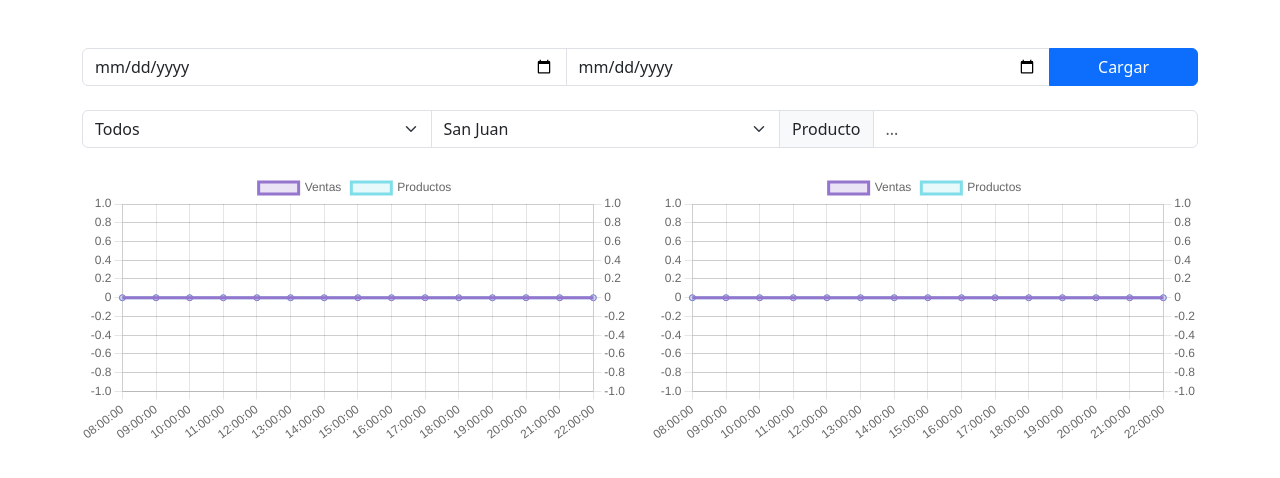
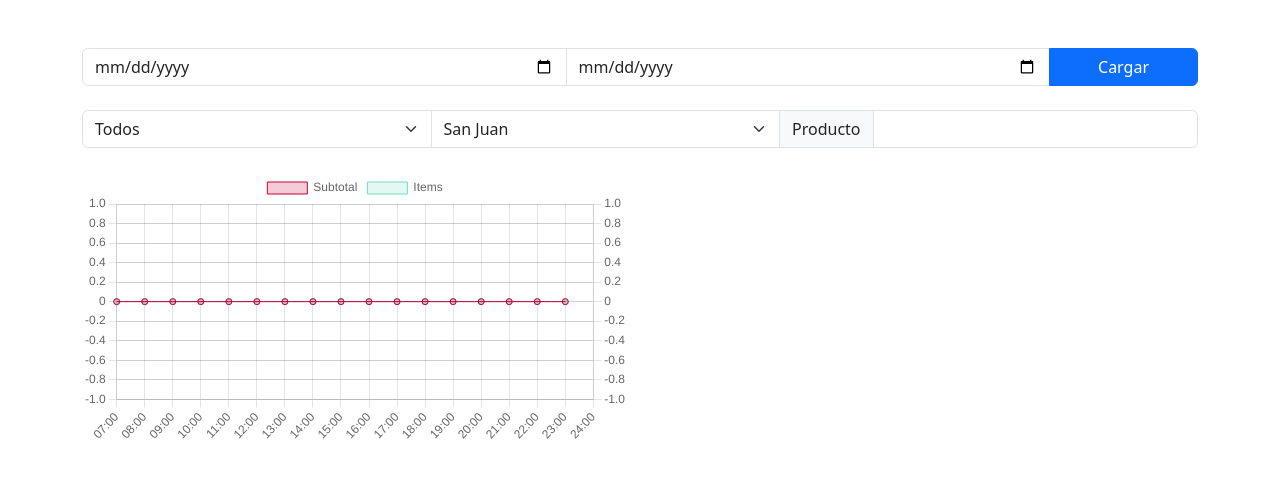
Before and after one commit to Wlly1618/charts, a plain HTML site: page index.html in a window 1280 px wide. Drawn offline with nearby package versions, Linux system fonts and the light colour scheme; no server answers.

Commit message:
fix & organize code

```diff
--- a/chart.js
+++ b/chart.js
@@ -1,147 +1,127 @@
 import { get_data } from './data.js';
 
-const call_charts = async () => {
-  const datasets = {
-    sj: await get_data('./dataset_sj.csv'),
-    mp: await get_data('./dataset_mp.csv'),
-    sf: await get_data('./dataset_sf.csv')
+const links = {
+  times: [
+    "07:00", "08:00", "09:00", "10:00", "11:00", "12:00",
+    "13:00", "14:00", "15:00", "16:00", "17:00", "18:00",
+    "19:00", "20:00", "21:00", "22:00", "23:00", '24:00',
+  ],
+  datasets: [],
+  data_chart: [],
 }
 
-  const ds_by_time = {
-    sj: {
-      data: group_by_time(datasets.sj, times),
-    },
-    mp: {
-      data: group_by_time(datasets.mp, times),
-    },
-    sf: {
-      data: group_by_time(datasets.sf, times),
+const chart_colors = [
+  'rgb(118, 215, 196)',
+  'rgb(218, 247, 166)',
+  'rgb(255, 195, 0)',
+  'rgb(255, 87, 51)',
+  'rgb(199, 0, 57)',
+  'rgb(144, 12, 63)',
+];
+
+const chart_bg_colors = [
+  'rgba(118, 215, 196, .2)',
+  'rgba(218, 247, 166, .2)',
+  'rgba(255, 195, 0, .2)',
+  'rgba(255, 87, 51, .2)',
+  'rgba(199, 0, 57, .2)',
+  'rgba(144, 12, 63, .2)',
+];
+
+const group_by_time = (data, times) => {
+  const group = times.reduce((acc, time, index) => {
+    if (index + 1 < times.length) {
+      const row = [];
+
+      Object.values(data).forEach(obj => {
+        if (obj.time > time && obj.time <= times[index + 1]) {
+          row.push(obj);
         }
+      });
+
+      acc[time] = row;
     }
 
-  const mainset = mainset_by_time(ds_by_time);
-
-  render_main_chart(main_chart, times, mainset.total, mainset.amount);
-  render_main_chart(select_chart, times, get_totals(ds_by_time.sj.data, 1), get_totals(ds_by_time.sj.data, 0));
-  enable_event_handler(ds_by_time);
-}
-
-const mainset_by_time = (dataset) => {
-  const main_prices = Array(times.length).fill(0);
-  const main_prods = Array(times.length).fill(0);
-
-  Object.values(dataset).forEach(ds => {
-    const temp_prices = get_totals(ds.data, 1);
-    const temp_prods = get_totals(ds.data, 0);
-
-    temp_prices.forEach((price, index) => {
-      main_prices[index] += price;
-    });
-
-    temp_prods.forEach((prod, index) => {
-      main_prods[index] += prod;
-    });
-  });
-
-  return { total: main_prices, amount: main_prods };
-};
-
-const group_by_time = (data, times) => {
-  const grouped = times.reduce((acc, time) => {
-    acc[time] = [];
     return acc;
   }, {});
 
-  data.forEach(item => {
-    const sale_time = item.time.split(':')[0] + ':00:00';
-    if (grouped[sale_time]) {
-      grouped[sale_time].push(item);
-    }
+  return group;
+};
+
+const calculator = (array) => {
+  return array.reduce(
+      ([acc_p, acc_q], obj) => [
+          acc_p + parseFloat(obj.quantify * obj.cost),
+          acc_q + parseFloat(obj.quantify)
+      ],
+      [0, 0]
+  );
+};
+
+const init_chart = async () => {
+  links.datasets = [
+    { san_juan: await get_data('./dataset_san_juan.csv') },
+  ]
+
+  get_data('./dataset_san_juan.csv').then(dataset => {
+    const grouped_data = group_by_time(dataset, links.times);
+    const prices_data = [];
+    const quantify_data = [];
+
+    Object.values(grouped_data).forEach((array) => {
+      const [p, q] = calculator(array);
+      prices_data.push(p);
+      quantify_data.push(q);
     });
 
-  return grouped;
-};
-
-const get_totals = (data, arg) => {
-  const array = [];
-  times.forEach(time => {
-    let temp = 0;
-    data[time].forEach(element => {
-      if (arg == 0) temp += parseFloat(element.amount);
-      if (arg == 1) temp += parseFloat(element.total);
-    });
-    array.push(parseInt(temp));
-  })
-
-  return array;
-};
-
-const colors = [
-  'rgb(128, 222, 234)',
-  'rgb(179, 229, 252)',
-  'rgb(129, 212, 250)',
-  'rgb(121, 134, 203)',
-  'rgb(149, 117, 205)',
-  'rgb(240, 98, 146)',
-];
-
-const bg_colors = [
-  'rgba(128, 222, 234, .2)',
-  'rgba(179, 229, 252, .2)',
-  'rgba(129, 212, 250, .2)',
-  'rgba(121, 134, 203, .2)',
-  'rgba(149, 117, 205, .2)',
-  'rgba(240, 98, 146, .2)',
-];
-
-const times = [
-  '08:00:00', '09:00:00', '10:00:00', '11:00:00', '12:00:00', '13:00:00',
-  '14:00:00', '15:00:00', '16:00:00', '17:00:00', '18:00:00', '19:00:00',
-  '20:00:00', '21:00:00', '22:00:00',
-];
-
-const render_main_chart = (chart, times, prices, prods) => {
     const data = {
-    labels: times,
+      labels: links.times,
       datasets: [
         {
-        label: 'Ventas',
-        data: prices,
-        backgroundColor: bg_colors[4],
-        borderColor: colors[4],
-        tension: .4,
-        yAxisID: 'y',
+          label: 'Subtotal',
+          data: prices_data,
+          backgroundColor: chart_bg_colors[4],
+          borderColor: chart_colors[4],
+          borderWidth: 1,
+          fill: true,
+          tension: 0.3,
         },
         {
-        label: 'Productos',
-        data: prods,
-        backgroundColor: bg_colors[0],
-        borderColor: colors[0],
-        tension: .4,
+          label: 'Items',
+          data: quantify_data,
+          backgroundColor: chart_bg_colors[0],
+          borderColor: chart_colors[0],
+          borderWidth: 1,
+          fill: true,
+          tension: 0.3,
           yAxisID: 'y1',
         },
       ]
-  }
+    };
 
     const options = {
-    responsive: true,
+      stacked: false,
       scales: {
         y: {
-
+          type: 'linear',
           display: true,
           position: 'left',
         },
         y1: {
+          type: 'linear',
           display: true,
           position: 'right',
-        ticks: {
-          beginAtZero: true,
-        },
-      },
+        }
       }
     };
 
-  new Chart(chart, { type: 'line', data, options }, )
+    new Chart('main_chart',  {
+      type: 'line',
+      data: data,
+      options: options,
+    });
+});
+
 }
 
-call_charts();
+init_chart();
--- a/data.js
+++ b/data.js
@@ -1,27 +1,39 @@
-export const get_data = async (filePath) => {
+export const get_data = async (url) => {
   try {
-    const response = await fetch(filePath);
+    const response = await fetch(url);
     const data_txt = await response.text();
+    const lines = data_txt.split('\n');
+    const headers = lines[0].replace(/\r/g, '').split(',');
+    headers.push('date');
+    headers.push('time');
 
-    const rows = data_txt.split('\n').map(row => row.trim());
-    const headers = rows[0].split(',');
-    const data = rows.slice(1).map(row => {
-      const values = row.split(',');
-      return headers.reduce((acc, header, index) => {
+    const data = lines.slice(1).map(line => {
+      const values = line.split(',');
+      const [date, time] = values[0].split(' ');
+      values.push(date, time);
+
+      const obj = headers.reduce((acc, header, index) => {
         acc[header] = values[index];
         return acc;
       }, {});
-    });
 
-    return data; // Devuelve el array de objetos
+      delete obj.datetime;
+      delete obj.op1;
+      delete obj.op2;
+      delete obj.category;
+
+      return obj;
+    })
+
+    return data;
   } catch (error) {
     console.error('Error al leer el archivo CSV:', error);
     return [];
   }
 };
 
-export const get_column = (data, columnName) => {
-  return data.map(row => row[columnName]);
+export const get_column = (data, col) => {
+  return data.map(row => row[col]);
 };
 
 export const get_keys = (data) => {
--- a/index.html
+++ b/index.html
@@ -5,6 +5,8 @@
     <meta name="viewport" content="width=device-width, initial-scale=1.0">
     <title>Document</title>
     <link href="https://cdn.jsdelivr.net/npm/bootstrap@5.3.3/dist/css/bootstrap.min.css" rel="stylesheet" integrity="sha384-QWTKZyjpPEjISv5WaRU9OFeRpok6YctnYmDr5pNlyT2bRjXh0JMhjY6hW+ALEwIH" crossorigin="anonymous">
+    <script src="https://cdn.jsdelivr.net/npm/chart.js@4.4.5/dist/chart.umd.min.js"></script>
+
 </head>
 <body>
     <main>
@@ -16,19 +18,19 @@
             </div>
 
             <div class="input-group my-4">
-                <select class="form-select" aria-label="Default select example">
+                <select id="selector_x" class="form-select">
                     <option value="0" selected>Todos</option>
                     <option value="1">San Juan</option>
                     <option value="2">Marcos Paz</option>
                     <option value="3">Santa fe</option>
                 </select>
-                <select id="selector_chart" class="form-select" aria-label="Default select example">
+                <select id="select_y" class="form-select">
                     <option value="sj" selected>San Juan</option>
                     <option value="mp">Marcos Paz</option>
                     <option value="sf">Santa fe</option>
                 </select>
-                <span class="input-group-text" id="basic-addon1">Producto</span>
-                <input type="text" class="form-control" placeholder="..." aria-label="Username" aria-describedby="basic-addon1">
+                <span class="input-group-text">Producto</span>
+                <input id="seeker" type="text" class="form-control">
 
             </div>
         </div>
@@ -42,12 +44,11 @@
                     <canvas id="select_chart" style="width:100%;max-width:1000px"></canvas>
                 </div>
             </div>
-          </div>
+        </div>
 
     </main>
 
     <script src="https://cdn.jsdelivr.net/npm/bootstrap@5.3.3/dist/js/bootstrap.bundle.min.js" integrity="sha384-YvpcrYf0tY3lHB60NNkmXc5s9fDVZLESaAA55NDzOxhy9GkcIdslK1eN7N6jIeHz" crossorigin="anonymous"></script>
-    <script src="https://cdn.jsdelivr.net/npm/chart.js"></script>
     <script src="handler.js"></script>
     <script type="module" src="chart.js"></script>
 </body>
```
Lines whose indentation alone changed are shown as unchanged.
